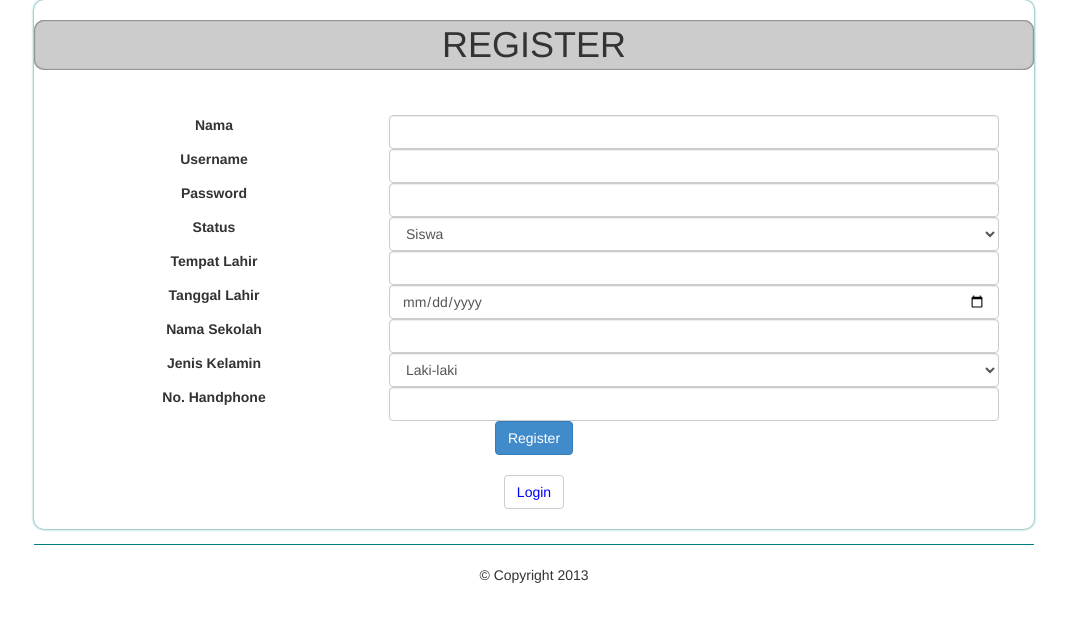
After one commit to Mikroskil/Anger, a PHP site: page /register.php in a window 1280 px wide. The commit adds this page. Shown: the top 622 px of the page, without its empty margins (106-1173 px from the left). Run offline with PHP 8.4, Linux system fonts and the light colour scheme; a stand-in replaces the project's code that opens the database connection.

Commit message:
register

```diff
--- a/index.php
+++ b/index.php
@@ -32,6 +32,8 @@ if (hasSession('username')) {
 					</div>
 					<button type="submit" class="btn btn-primary">Login</button>
 				</form>
+				<br/>
+				<a href="register.php" class="btn btn-default">Register</a>
             </section>
         </article>
         <footer>
--- /dev/null
+++ b/register.php
@@ -0,0 +1,83 @@
+<?php
+require_once __DIR__.'/function/session.php';
+
+session_start();
+if (hasSession('username')) {
+	header('Location: home.php');
+}
+?>
+
+<!DOCTYPE html PUBLIC "-//W3C//DTD XHTML 1.0 Transitional//EN" "http://www.w3.org/TR/xhtml1/DTD/xhtml1-transitional.dtd">
+<html xmlns="http://www.w3.org/1999/xhtml">
+<head>
+    <?php include_once "title.php";?>
+</head>
+<body>
+    <div id="container">
+        <article id="content" class="layer">
+            <h1>REGISTER</h1>
+			<?php if (hasSession('error')): ?>
+				<p class="alert alert-danger"><?php echo getSession('error'); ?></p>
+				<?php unset($_SESSION['error']); ?>
+			<?php endif; ?>
+            <section>
+                <form action="daftar.php" method="post">
+					<div class="form-group">
+						<label class="control-label col-sm-4">Nama</label>
+						<div class="col-sm-8"><input type="text" name="nama" class="form-control"></div>
+					</div>
+					<div class="form-group">
+						<label class="control-label col-sm-4">Username</label>
+						<div class="col-sm-8"><input type="text" name="user" class="form-control"></div>
+					</div>
+					<div class="form-group">
+						<label class="control-label col-sm-4">Password</label>
+						<div class="col-sm-8"><input type="password" name="pass" class="form-control"></div>
+					</div>
+					<div class="form-group">
+						<label class="control-label col-sm-4">Status</label>
+						<div class="col-sm-8">
+							<select class="form-control" name="status">
+								<option value="1">Siswa</option>
+								<option value="2">Guru</option>
+							</select>
+						</div>
+					</div>
+					<div class="form-group">
+						<label class="control-label col-sm-4">Tempat Lahir</label>
+						<div class="col-sm-8"><input type="text" name="tempat" class="form-control"></div>
+					</div>
+					<div class="form-group">
+						<label class="control-label col-sm-4">Tanggal Lahir</label>
+						<div class="col-sm-8"><input type="date" name="tanggal" class="form-control"></div>
+					</div>
+					<div class="form-group">
+						<label class="control-label col-sm-4">Nama Sekolah</label>
+						<div class="col-sm-8"><input type="text" name="sekolah" class="form-control"></div>
+					</div>
+					<div class="form-group">
+						<label class="control-label col-sm-4">Jenis Kelamin</label>
+						<div class="col-sm-8">
+							<select class="form-control" name="jk">
+								<option value="L">Laki-laki</option>
+								<option value="P">Perempuan</option>
+							</select>
+						</div>
+					</div>
+					<div class="form-group">
+						<label class="control-label col-sm-4">No. Handphone</label>
+						<div class="col-sm-8"><input type="text" name="hp" class="form-control"></div>
+					</div>
+					<br/>
+					<button type="submit" class="btn btn-primary">Register</button>
+				</form>
+				<br/>
+				<a href="index.php" class="btn btn-default">Login</a>
+            </section>
+        </article>
+        <footer>
+      	    <div>&copy; Copyright 2013</div>
+        </footer>
+    </div>
+</body>
+</html>
```
Also changed, not shown: daftar.php (added, +18 -0 lines), function/profil.php (added, +51 -0 lines).
